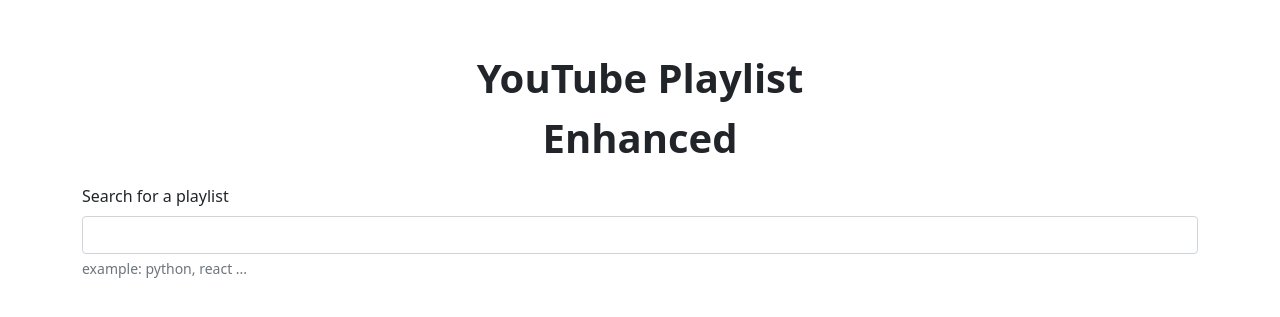
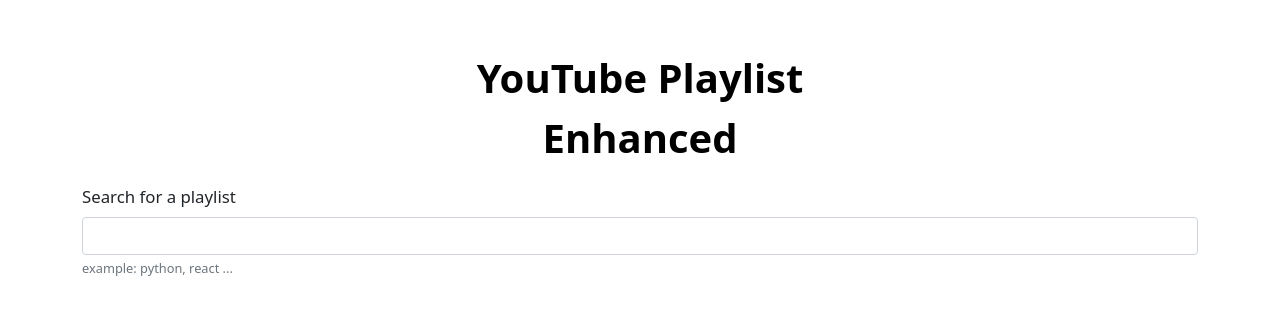
Before and after one commit to Bessouat40/enhanced_ytb_playlist, a Flask app: page / in a window 1280 px wide. Shown: the top 317 px of the page. Run offline with Flask 2, Linux system fonts and the light colour scheme.

Commit message:
modif ui

```diff
--- a/app/templates/base.html
+++ b/app/templates/base.html
@@ -8,6 +8,9 @@
 </head>
 <body>
 	{% block content %}
+
 	{% endblock %}
 </body>
+
+
 </html>
--- a/app/templates/index.html
+++ b/app/templates/index.html
@@ -4,19 +4,20 @@ Youtube Playlist Enhanced
 {% endblock %}
 
 {% block content %}
+
 	<div class="container">
 
 		<div class="mb-3 mt-5 ">
 
-			<p class="fw-bold text-center fs-1">YouTube Playlist <br> Enhanced</p>
+			<p class="fw-bold text-center fs-1"><a  href="/" style="color: black;text-decoration:none;"> YouTube Playlist <br> Enhanced </a></p>
 
 		</div>
 
 		<div class="mb-3 mt-3">
 		  	<form>
-			    <label for="searchPlaylist" class="form-label">Search for a playlist</label>
+			    <label for="searchPlaylist" class="form-label" style="font-size: 1.05rem;">Search for a playlist</label>
 			    <input class="form-control" id="searchPlaylist" aria-describedby="searchHelp">
-			    <div id="searchHelp" class="form-text">example: python, react ...</div>
+			    <div id="searchHelp" class="form-text" style="font-size: 0.8rem;">example: python, react ...</div>
 			</form>
 		</div>
 
@@ -59,14 +60,14 @@ Youtube Playlist Enhanced
 		  				<div class="row">
 		  					<div class="card mb-3 mt-3 ml-3">
 			  					<div class="row">
-				  					<img src="${response[i]['img']}"  class="rounded float-left col-2 mt-2 " style="width: 5rem;">
-				  					<h6 class="card-title col-6 mt-4"> ${response[i]['channel_title']} </h6>
+				  					<img src="${response[i]['img']}"  class="rounded-circle float-left col-2 mt-2" style="width: 5rem;">
+				  					<h6 class="card-title col-8 mt-4"> ${response[i]['channel_title']} </h6>
 				  				</div>
 				  				<div class="row">
-			  						<div class="card-body " id="res5"> ${response[i]['channel_description']} </div>
+			  						<div class="card-body"> <p> ${response[i]['channel_description']} </p></div>
 			  					</div>
 			  					<div class="row">
-			  						<div class="float-right"><a role="button" class="btn btn-primary btn-sm col-1 m-2" href="/c/${response[i]['_id']}" >Channel page </a></div>
+			  						<div class="float-right"><a role="button" class="btn btn-primary btn-sm  mb-3" href="/c/${response[i]['_id']}" >Channel page </a></div>
 			  					</div>
 		  					</div>
 		  				</div>`
@@ -94,4 +95,6 @@ Youtube Playlist Enhanced
 
 
 	</script>
+
+
 {% endblock%}
```
Also changed, not shown: app/templates/channel.html (+7 -1 lines).
